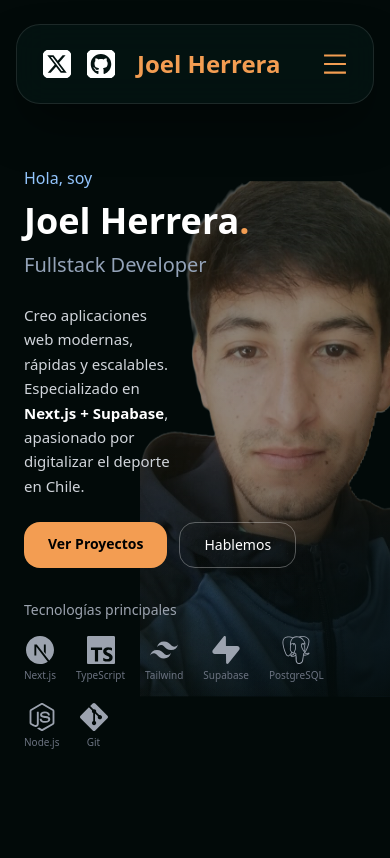
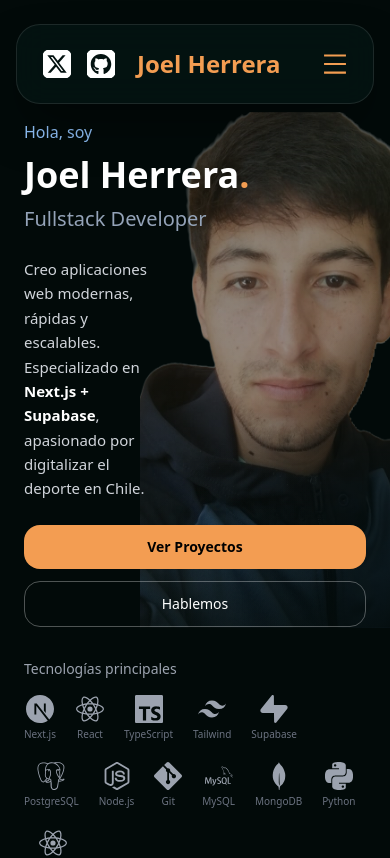
Before and after one commit to Joelherr09/portafolio, a React (Create React App) app: page / in a window 390 px wide. Shown: the top 858 px of the page. Built offline with nearby package versions, Linux system fonts and the light colour scheme.

Commit message:
Update Hero.jsx

```diff
--- a/src/components/Hero.jsx
+++ b/src/components/Hero.jsx
@@ -2,23 +2,32 @@ import React from 'react';
 import Foto from '../assets/FotoPerfil1.png';
 import {
   SiNextdotjs,
+  SiReact,
   SiTypescript,
   SiTailwindcss,
   SiSupabase,
   SiPostgresql,
   SiNodedotjs,
-  SiGit
+  SiGit,
+  SiMysql,
+  SiMongodb,
+  SiPython,
 } from 'react-icons/si';
 
 const Hero = () => {
   const techIcons = [
     { icon: SiNextdotjs, name: 'Next.js' },
+    { icon: SiReact, name: 'React' },
     { icon: SiTypescript, name: 'TypeScript' },
     { icon: SiTailwindcss, name: 'Tailwind' },
     { icon: SiSupabase, name: 'Supabase' },
     { icon: SiPostgresql, name: 'PostgreSQL' },
     { icon: SiNodedotjs, name: 'Node.js' },
     { icon: SiGit, name: 'Git' },
+    { icon: SiMysql, name: 'MySQL' },
+    { icon: SiMongodb, name: 'MongoDB' },
+    { icon: SiPython, name: 'Python' },
+    { icon: SiReact, name: 'React Native' },
   ];
 
   return (
@@ -31,7 +40,7 @@ const Hero = () => {
       <div className="absolute inset-0 md:hidden pointer-events-none">
 
         {/* Contenedor de la imagen con máscara de fade-out */}
-        <div className="absolute right-[-40px] top-[52%] -translate-y-1/2 w-[290px]">
+        <div className="absolute right-[-40px] top-[40%] -translate-y-1/2 w-[290px]">
           {/* Imagen */}
           <img
             src={Foto}
@@ -97,7 +106,7 @@ const Hero = () => {
               text-[15px] md:text-lg
               text-gray-300
               leading-relaxed
-              max-w-[150px] md:max-w-lg
+              max-w-[130px] md:max-w-lg
             ">
               Creo aplicaciones web modernas, rápidas y escalables.
               Especializado en{' '}
@@ -107,7 +116,8 @@ const Hero = () => {
               , apasionado por digitalizar el deporte en Chile.
             </p>
 
-            <div className="flex flex-wrap gap-3 md:gap-4">
+            {/* Botones en columna para mobile */}
+            <div className="flex flex-col md:flex-row gap-3 md:gap-4">
 
               <a
                 href="#portafolio"
@@ -122,6 +132,7 @@ const Hero = () => {
                   transition-all
                   hover:scale-105
                   text-sm md:text-base
+                  text-center
                 "
               >
                 Ver Proyectos
@@ -138,6 +149,7 @@ const Hero = () => {
                   rounded-2xl
                   transition-all
                   text-sm md:text-base
+                  text-center
                 "
               >
                 Hablemos
```
